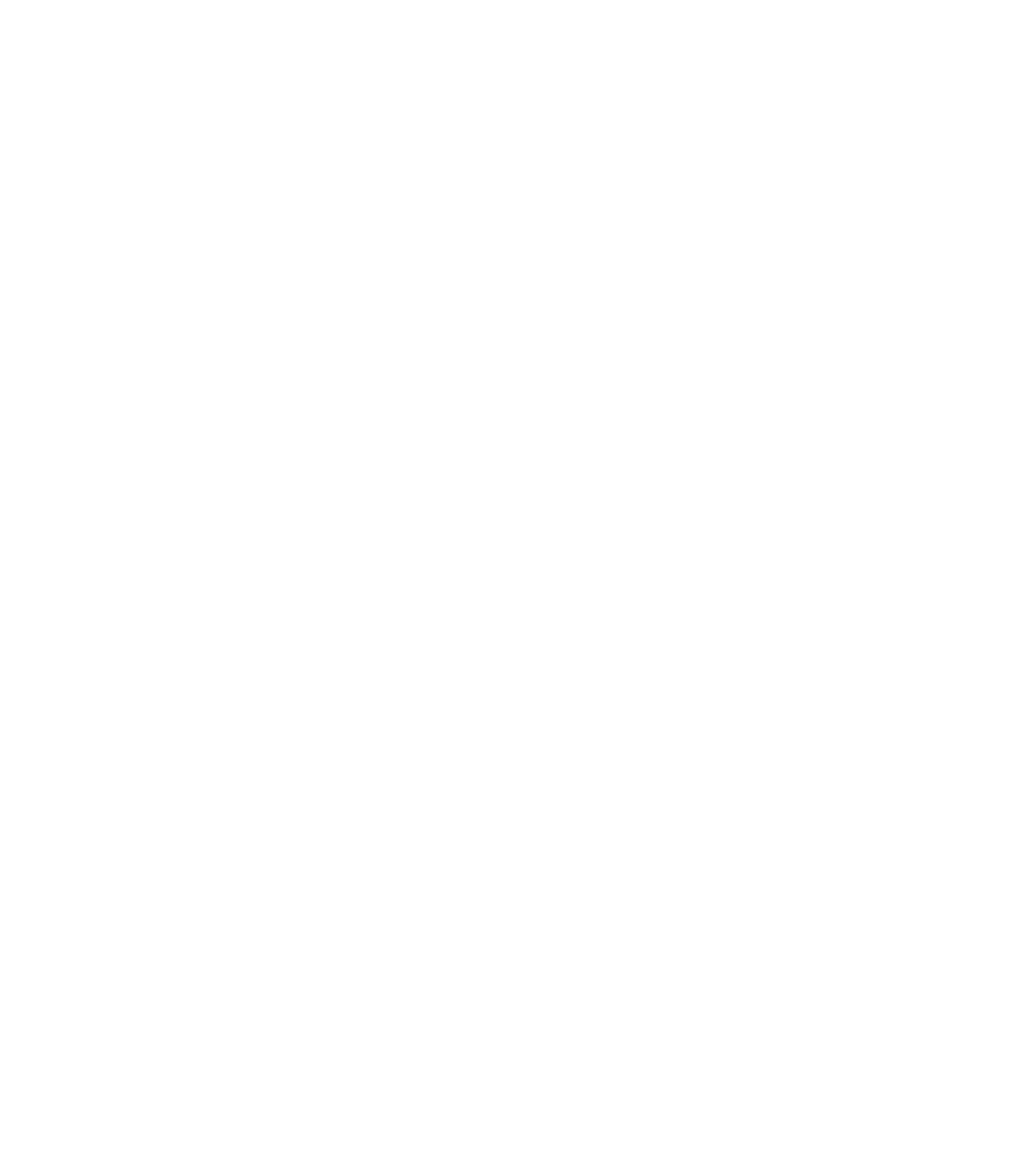
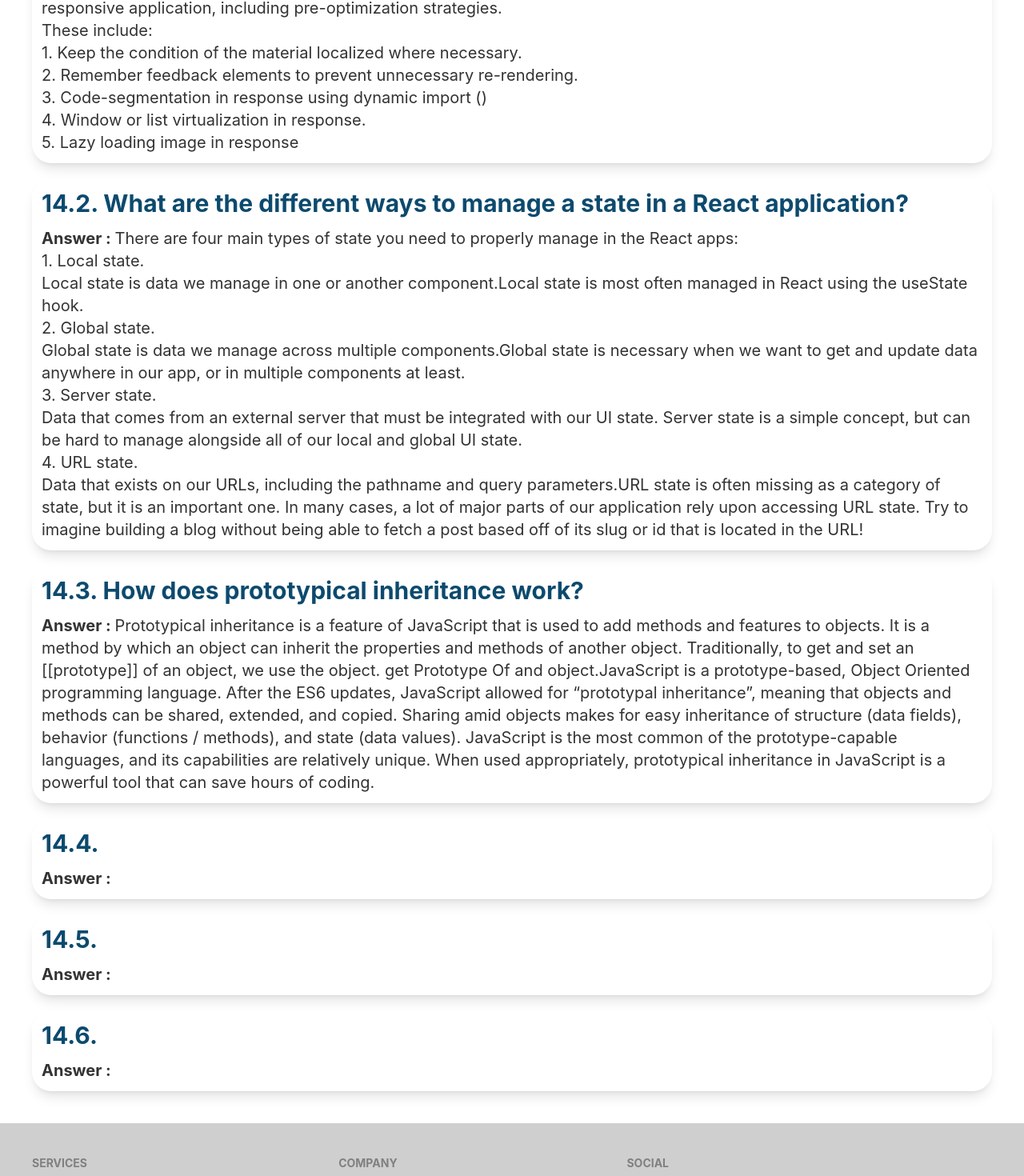
Before and after one commit to dipankar11137/manufacturer-website-client-side, a React (Create React App) app: page /blogs in a window 1280 px wide. Shown: the part 296-1766 px from the top of the page at 80% size. Before the commit the page ends 800 px from the top, so only its background shows below. Built offline with nearby package versions, Linux system fonts and the light colour scheme.

Commit message:
half complate blogs

```diff
--- a/src/Pages/Share/Blogs.js
+++ b/src/Pages/Share/Blogs.js
@@ -1,9 +1,58 @@
 import React from 'react';
+import Footer from './Footer';
 
 const Blogs = () => {
     return (
         <div>
-            <h1>Blogs</h1>
+            <div className='m-10'>
+                <h1 className='text-5xl font-bold text-center text-amber-600'>Answer the Question </h1>
+                <div className='shadow-lg rounded-3xl p-3 mt-5'>
+                    <h1 className='font-bold text-3xl text-sky-900'>14.1. How will you improve the performance of a React Application?</h1>
+                    <p className='mt-3 text-xl'><span className='font-bold'>Answer : </span>Optimizing application performance is key for developers who are conscious of keeping the user experience in an app and keeping them positive.
+                        In this guide, we will discuss five important ways to optimize the performance of a responsive application, including pre-optimization strategies. <br /> These include: <br />
+                        <p>1. Keep the condition of the material localized where necessary.</p>
+                        <p>2. Remember feedback elements to prevent unnecessary re-rendering.</p>
+                        <p>3. Code-segmentation in response using dynamic import ()</p>
+                        <p>4. Window or list virtualization in response.</p>
+                        <p>5. Lazy loading image in response</p>
+                    </p>
+                </div>
+                <div className='shadow-lg rounded-3xl p-3 mt-5'>
+                    <h1 className='font-bold text-3xl text-sky-900'>14.2. What are the different ways to manage a state in a React application?</h1>
+                    <p className='mt-3 text-xl'><span className='font-bold'>Answer : </span>There are four main types of state you need to properly manage in the React apps:
+                        <p>1. Local state. <br />
+                            Local state is data we manage in one or another component.Local state is most often managed in React using the useState hook.
+                        </p>
+                        <p>2. Global state. <br />
+                            Global state is data we manage across multiple components.Global state is necessary when we want to get and update data anywhere in our app, or in multiple components at least.
+                        </p>
+                        <p>3. Server state. <br />
+                            Data that comes from an external server that must be integrated with our UI state. Server state is a simple concept, but can be hard to manage alongside all of our local and global UI state.
+                        </p>
+                        <p>4. URL state. <br />
+                            Data that exists on our URLs, including the pathname and query parameters.URL state is often missing as a category of state, but it is an important one.
+                            In many cases, a lot of major parts of our application rely upon accessing URL state. Try to imagine building a blog without being able to fetch a post based off of its slug or id that is located in the URL!
+                        </p>
+                    </p>
+                </div>
+                <div className='shadow-lg rounded-3xl p-3 mt-5'>
+                    <h1 className='font-bold text-3xl text-sky-900'>14.3. How does prototypical inheritance work?</h1>
+                    <p className='mt-3 text-xl'><span className='font-bold'>Answer : </span>Prototypical inheritance is a feature of JavaScript that is used to add methods and features to objects. It is a method by which an object can inherit the properties and methods of another object. Traditionally, to get and set an [[prototype]] of an object, we use the object. get Prototype Of and object.JavaScript is a prototype-based, Object Oriented programming language. After the ES6 updates, JavaScript allowed for “prototypal inheritance”, meaning that objects and methods can be shared, extended, and copied. Sharing amid objects makes for easy inheritance of structure (data fields), behavior (functions / methods), and state (data values). JavaScript is the most common of the prototype-capable languages, and its capabilities are relatively unique. When used appropriately, prototypical inheritance in JavaScript is a powerful tool that can save hours of coding.</p>
+                </div>
+                <div className='shadow-lg rounded-3xl p-3 mt-5'>
+                    <h1 className='font-bold text-3xl text-sky-900'>14.4. </h1>
+                    <p className='mt-3 text-xl'><span className='font-bold'>Answer : </span></p>
+                </div>
+                <div className='shadow-lg rounded-3xl p-3 mt-5'>
+                    <h1 className='font-bold text-3xl text-sky-900'>14.5. </h1>
+                    <p className='mt-3 text-xl'><span className='font-bold'>Answer : </span></p>
+                </div>
+                <div className='shadow-lg rounded-3xl p-3 mt-5'>
+                    <h1 className='font-bold text-3xl text-sky-900'>14.6. </h1>
+                    <p className='mt-3 text-xl'><span className='font-bold'>Answer : </span></p>
+                </div>
+            </div>
+            <Footer />
         </div>
     );
 };
```
